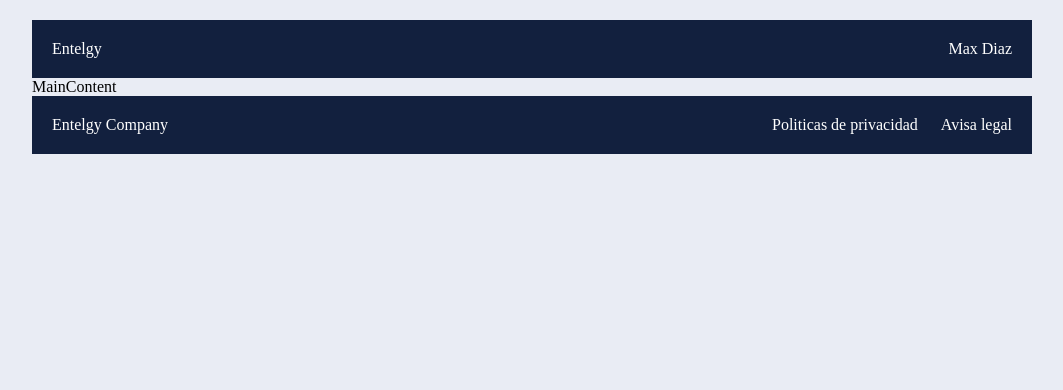
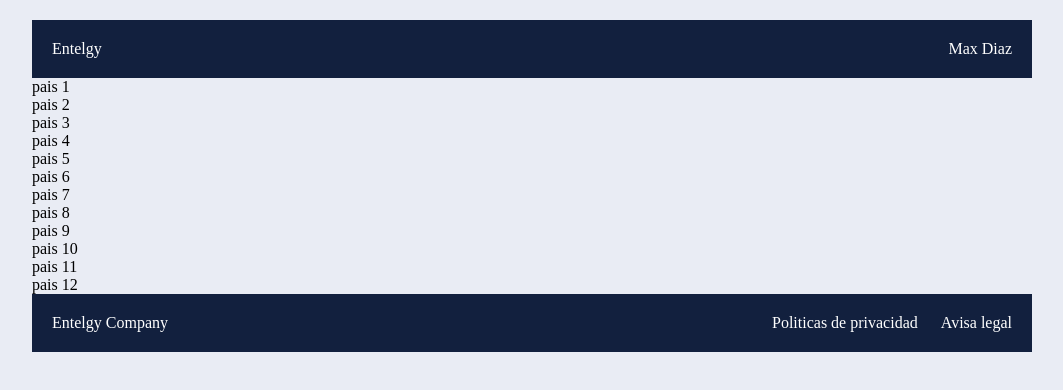
Before and after one commit to modoZen/entelgy-reto, a plain HTML site: page index.html in a window 1280 px wide. Shown: the whole page, without its empty margins (108-1171 px from the left). Drawn offline with Linux system fonts and the light colour scheme; no server answers.

Commit message:
agragar tarjetas para mostrar paises

```diff
--- a/index.html
+++ b/index.html
@@ -13,9 +13,20 @@
             <span>Entelgy</span>
             <span>Max Diaz</span>
         </header>
-        <main>
+        <main class="main">
             <div class="main_container">
-                MainContent
+                <div class="main_card">pais 1</div>
+                <div class="main_card">pais 2</div>
+                <div class="main_card">pais 3</div>
+                <div class="main_card">pais 4</div>
+                <div class="main_card">pais 5</div>
+                <div class="main_card">pais 6</div>
+                <div class="main_card">pais 7</div>
+                <div class="main_card">pais 8</div>
+                <div class="main_card">pais 9</div>
+                <div class="main_card">pais 10</div>
+                <div class="main_card">pais 11</div>
+                <div class="main_card">pais 12</div>
             </div>
         </main>
         <footer class="footer">
```
